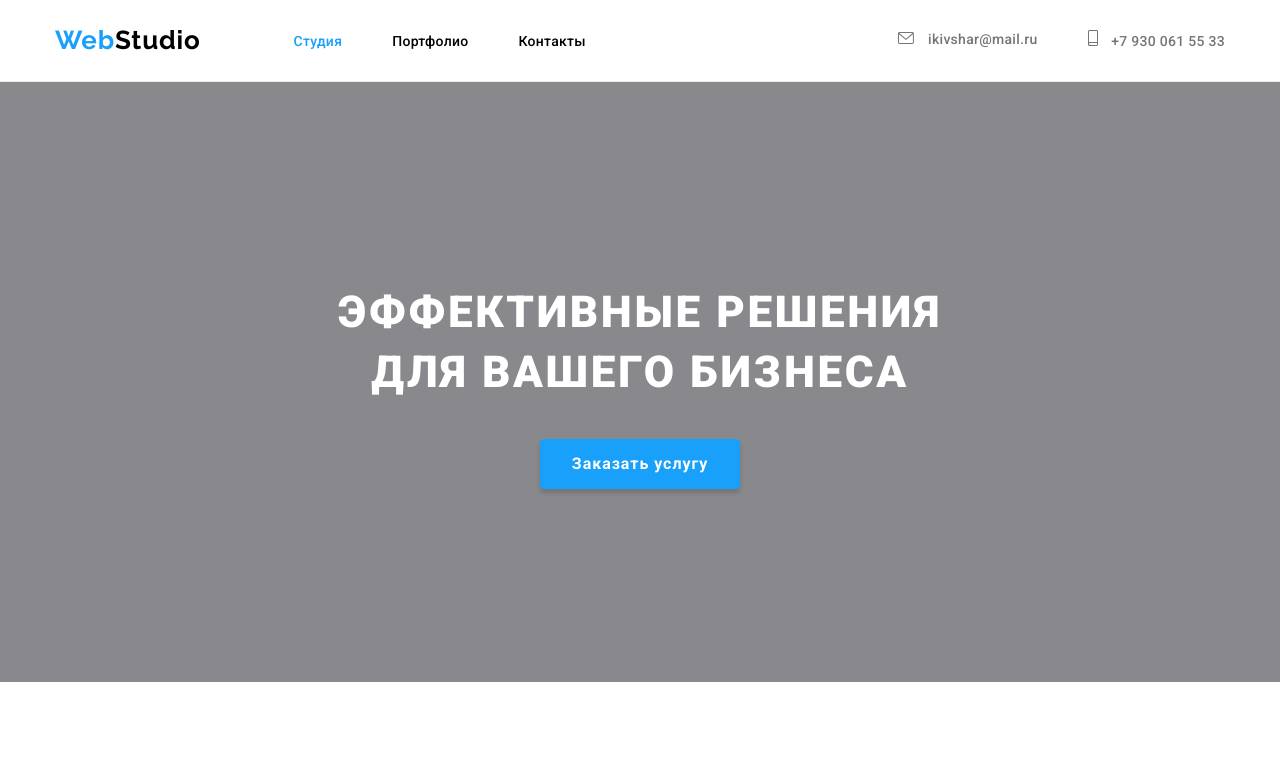
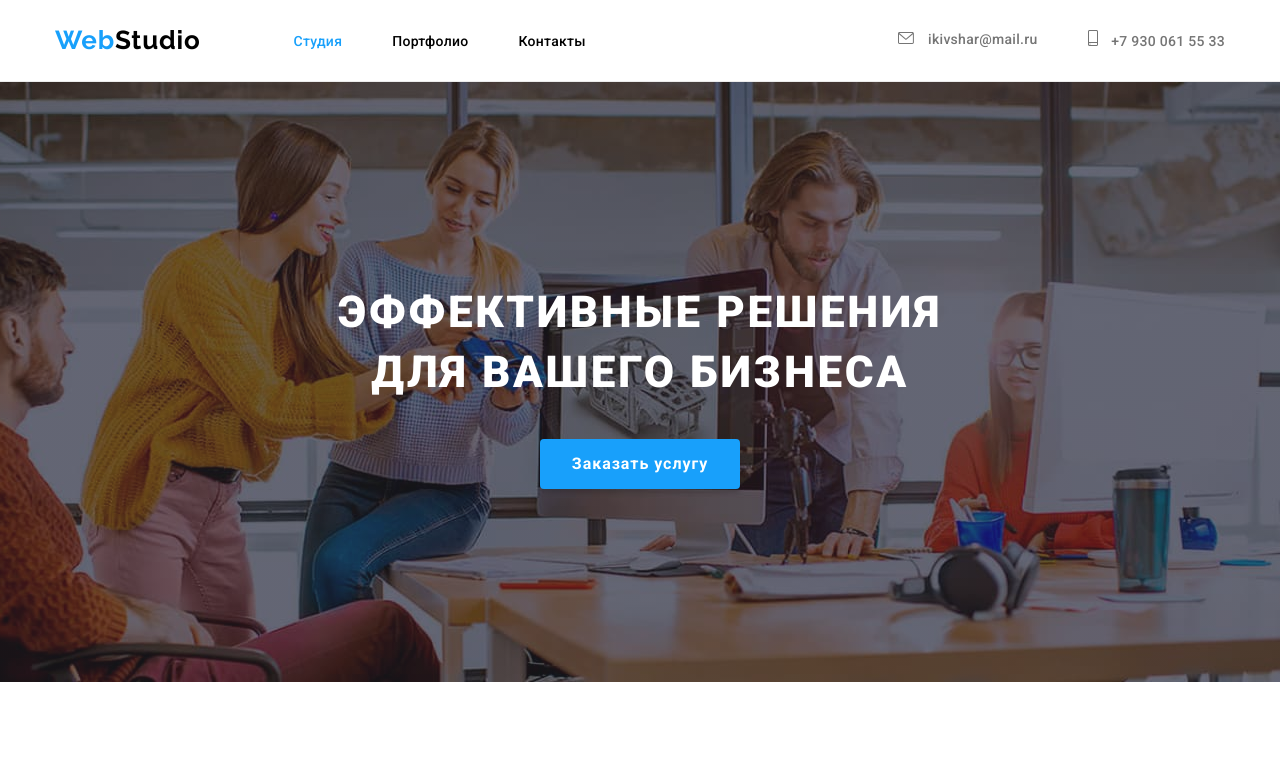
Before and after one commit to pvlkvshr/education, a plain HTML site: page index.html in a window 1280 px wide. Shown: the top 773 px of the page. Drawn offline with nearby package versions, Linux system fonts and the light colour scheme; the site is published under a folder, as on GitHub Pages, so addresses that start at the root find nothing.

Commit message:
Change way to image hero

```diff
--- a/css/studio.css
+++ b/css/studio.css
@@ -15,7 +15,7 @@
         to right,
         rgba(47, 48, 58, 0.4),
         rgba(47, 48, 58, 0.4)
-    ), url(/images/office.jpg);
+    ), url(../images/office.jpg);
     height: 600px;
     max-width: 1600px;
     background-size: cover;
```
